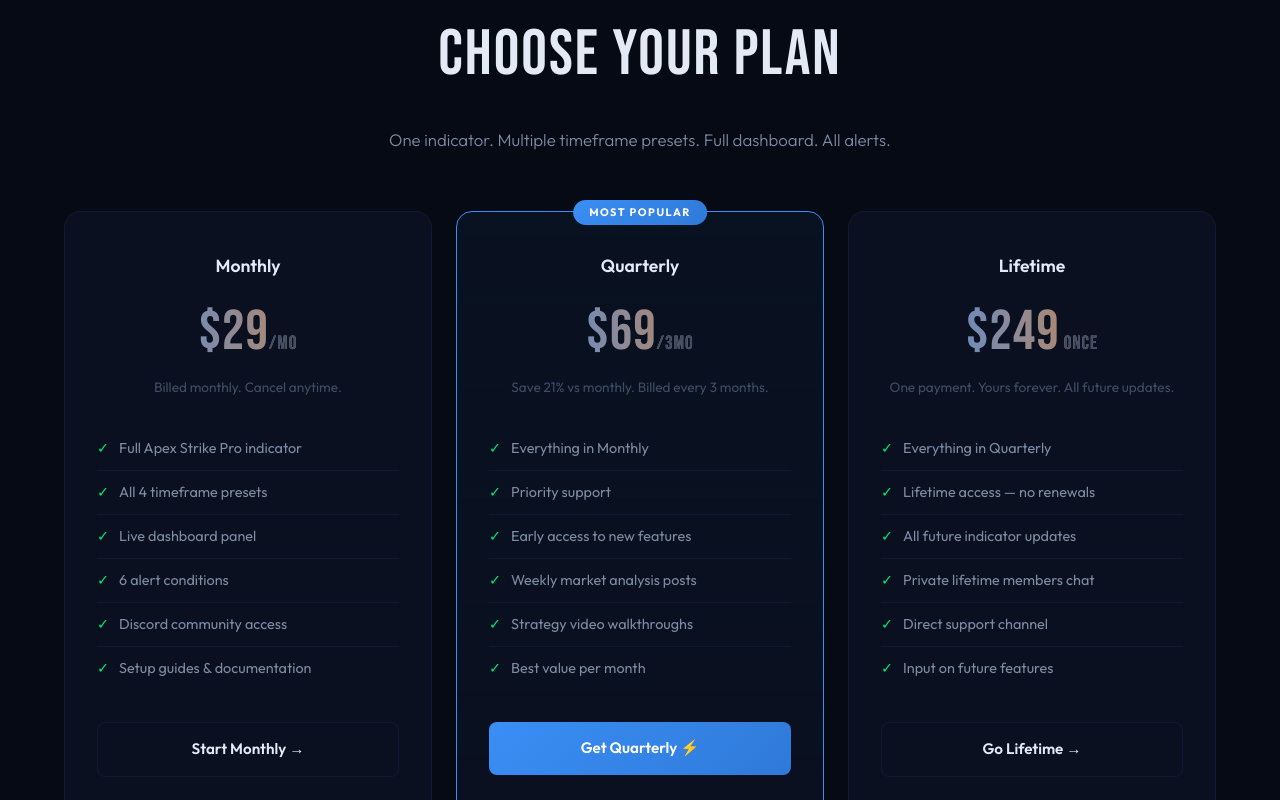
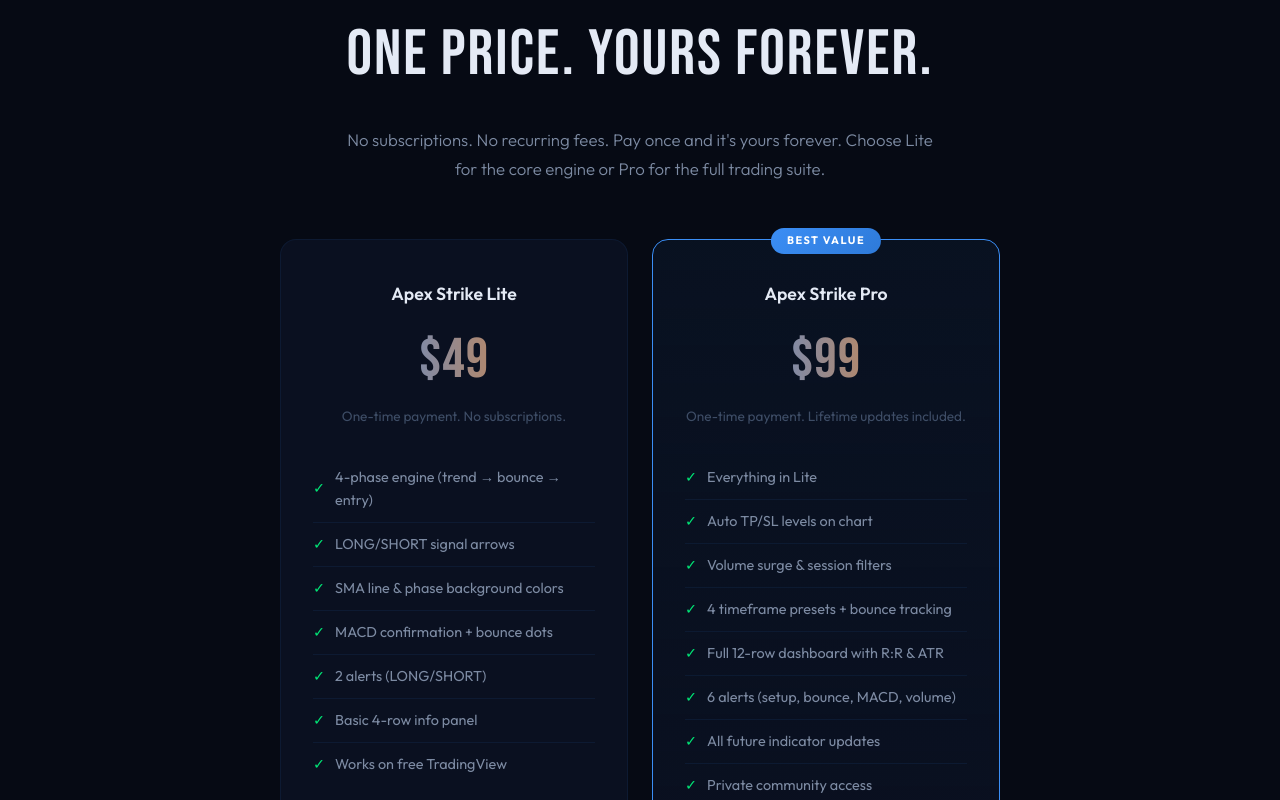
Before and after one commit to gabrielstonedelza/ConnectDevs, a Next.js app: page /apex-strike in a window 1280 px wide. Shown: the part 4140-4940 px from the top of the page. Built offline with nearby package versions, Linux system fonts and the light colour scheme.

Commit message:
changed subscription from monthly to one time,adding standard and complete.

```diff
--- a/app/apex-strike/apex-strike.module.css
+++ b/app/apex-strike/apex-strike.module.css
@@ -366,6 +366,15 @@
 }
 .priceCard:hover { transform: translateY(-4px); }
 .priceCardFeatured:hover { transform: translateY(-4px); }
+.pricingGridTwo {
+  display: grid;
+  grid-template-columns: repeat(2, 1fr);
+  gap: 24px;
+  margin-top: 56px;
+  max-width: 720px;
+  margin-left: auto;
+  margin-right: auto;
+}
 .priceTier { font-weight: 600; font-size: 1.1rem; margin-bottom: 8px; }
 .priceAmount {
   font-family: 'Bebas Neue', sans-serif;
@@ -515,6 +524,7 @@
   .featuresGrid { grid-template-columns: repeat(2, 1fr); }
   .setupGrid { grid-template-columns: repeat(2, 1fr); }
   .pricingGrid { grid-template-columns: 1fr; max-width: 420px; margin-left: auto; margin-right: auto; }
+  .pricingGridTwo { grid-template-columns: 1fr; max-width: 420px; }
   .dashGrid { grid-template-columns: 1fr; }
   .heroStats { gap: 32px; }
   .navLinks { display: none; }
--- a/app/apex-strike/components/FAQ.tsx
+++ b/app/apex-strike/components/FAQ.tsx
@@ -10,8 +10,8 @@
     a: "Apex Strike Pro works on any TradingView plan, including free accounts. You don't need a paid TradingView subscription to use invite-only indicators.",
   },
   {
-    q: "How quickly do I get access after subscribing?",
-    a: "After completing your purchase on Whop, submit your TradingView username. Access is typically granted within a few hours during business days, often much faster.",
+    q: "How do I get the script after purchasing?",
+    a: "After completing your one-time purchase on Whop, head to your Whop dashboard where the Pine Script file (.txt) is available for immediate download. Paste it into TradingView's Pine Editor and you're live.",
   },
   {
     q: "Does it repaint?",
@@ -30,8 +30,8 @@
     a: "No indicator can guarantee profits. Apex Strike Pro is a precision tool that gives you high-probability setups with built-in risk management, but trading always involves risk. Use proper position sizing and never risk more than you can afford to lose.",
   },
   {
-    q: "Can I cancel my subscription?",
-    a: "Yes. Monthly and quarterly plans can be cancelled at any time through Whop. Your access remains active until the end of your billing period. Lifetime access never expires.",
+    q: "Is this a one-time payment?",
+    a: "Yes. Both Apex Strike Lite and Pro are one-time purchases — no subscriptions, no recurring fees. You pay once and the script is yours forever. Pro also includes all future updates.",
   },
 ];
 
--- a/app/apex-strike/components/Pricing.tsx
+++ b/app/apex-strike/components/Pricing.tsx
@@ -12,58 +12,47 @@
   suffix: string;
   period: string;
   featured: boolean;
+  badge?: string;
   features: string[];
   btnLabel: string;
 }
 
 const TIERS: PriceTier[] = [
   {
-    tier: "Monthly",
-    amount: "$29",
-    suffix: "/mo",
-    period: "Billed monthly. Cancel anytime.",
+    tier: "Apex Strike Lite",
+    amount: "$49",
+    suffix: "",
+    period: "One-time payment. No subscriptions.",
     featured: false,
     features: [
-      "Full Apex Strike Pro indicator",
-      "All 4 timeframe presets",
-      "Live dashboard panel",
-      "6 alert conditions",
-      "Discord community access",
-      "Setup guides & documentation",
+      "4-phase engine (trend → bounce → entry)",
+      "LONG/SHORT signal arrows",
+      "SMA line & phase background colors",
+      "MACD confirmation + bounce dots",
+      "2 alerts (LONG/SHORT)",
+      "Basic 4-row info panel",
+      "Works on free TradingView",
     ],
-    btnLabel: "Start Monthly →",
+    btnLabel: "Get Lite →",
   },
   {
-    tier: "Quarterly",
-    amount: "$69",
-    suffix: "/3mo",
-    period: "Save 21% vs monthly. Billed every 3 months.",
+    tier: "Apex Strike Pro",
+    amount: "$99",
+    suffix: "",
+    period: "One-time payment. Lifetime updates included.",
     featured: true,
+    badge: "BEST VALUE",
     features: [
-      "Everything in Monthly",
-      "Priority support",
-      "Early access to new features",
-      "Weekly market analysis posts",
-      "Strategy video walkthroughs",
-      "Best value per month",
+      "Everything in Lite",
+      "Auto TP/SL levels on chart",
+      "Volume surge & session filters",
+      "4 timeframe presets + bounce tracking",
+      "Full 12-row dashboard with R:R & ATR",
+      "6 alerts (setup, bounce, MACD, volume)",
+      "All future indicator updates",
+      "Private community access",
     ],
-    btnLabel: "Get Quarterly ⚡",
-  },
-  {
-    tier: "Lifetime",
-    amount: "$249",
-    suffix: " once",
-    period: "One payment. Yours forever. All future updates.",
-    featured: false,
-    features: [
-      "Everything in Quarterly",
-      "Lifetime access — no renewals",
-      "All future indicator updates",
-      "Private lifetime members chat",
-      "Direct support channel",
-      "Input on future features",
-    ],
-    btnLabel: "Go Lifetime →",
+    btnLabel: "Get Pro ⚡",
   },
 ];
 
@@ -80,25 +69,26 @@
           <div className={styles.sectionLabel} style={{ textAlign: "center" }}>
             {"// Pricing"}
           </div>
-          <div className={styles.sectionTitle}>CHOOSE YOUR PLAN</div>
+          <div className={styles.sectionTitle}>ONE PRICE. YOURS FOREVER.</div>
           <div className={styles.sectionDesc} style={{ margin: "0 auto" }}>
-            One indicator. Multiple timeframe presets. Full dashboard. All alerts.
+            No subscriptions. No recurring fees. Pay once and it&apos;s yours forever.
+            Choose Lite for the core engine or Pro for the full trading suite.
           </div>
         </div>
 
-        <div ref={gridRef} className={`${styles.pricingGrid} animate-in`}>
+        <div ref={gridRef} className={`${styles.pricingGridTwo} animate-in`}>
           {TIERS.map((tier) => (
             <div
               key={tier.tier}
               className={tier.featured ? styles.priceCardFeatured : styles.priceCard}
             >
-              {tier.featured && (
-                <div className={styles.priceCardBadge}>MOST POPULAR</div>
+              {tier.badge && (
+                <div className={styles.priceCardBadge}>{tier.badge}</div>
               )}
               <div className={styles.priceTier}>{tier.tier}</div>
               <div className={styles.priceAmount}>
                 {tier.amount}
-                <span>{tier.suffix}</span>
+                {tier.suffix && <span>{tier.suffix}</span>}
               </div>
               <div className={styles.pricePeriod}>{tier.period}</div>
               <ul className={styles.priceFeatures}>
```
